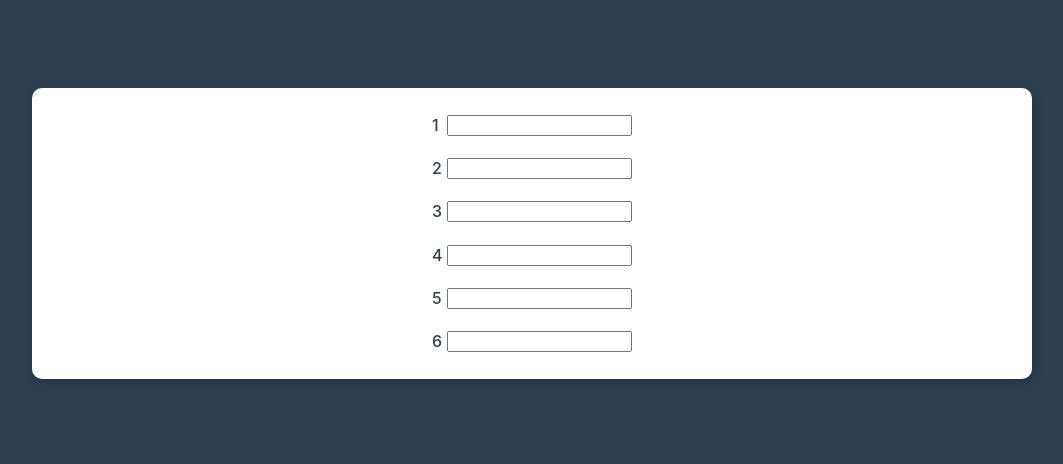
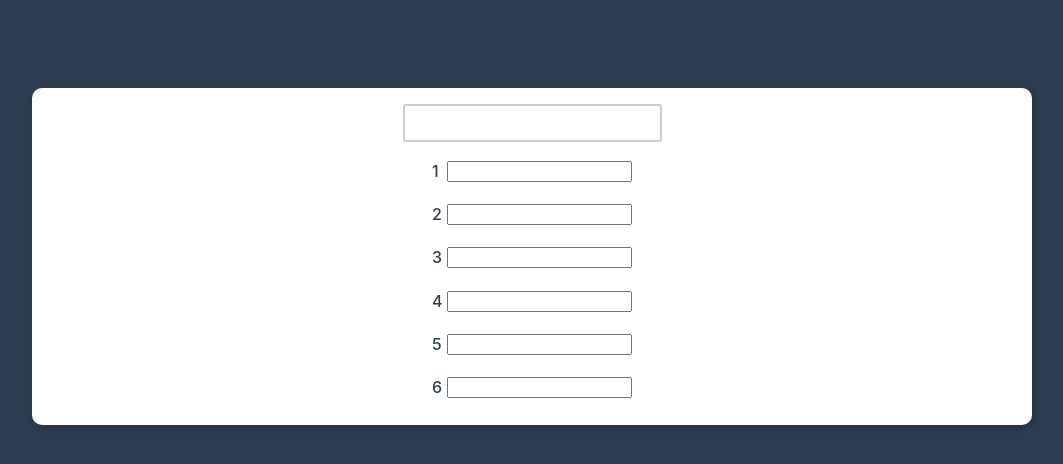
Before and after one commit to andrew1k/WebProjInU, a plain HTML site: page 003_1/index.html in a window 1280 px wide. Shown: the whole page, without its empty margins (108-1171 px from the left). Drawn offline with nearby package versions, Linux system fonts and the light colour scheme.

Commit message:
Finish this part

```diff
--- a/003_1/app.js
+++ b/003_1/app.js
@@ -1,5 +1,6 @@
 Vue.createApp({
-    data: () => ({
+    data() {
+        return {
             title: 'I am Groot',
             person: {
                 name: 'Meg',
@@ -7,5 +8,10 @@ Vue.createApp({
                 age: 24
             },
             items: [1, 2, 3, 4, 5, 6]
-    })
+        }},
+    methods: {
+        // addItem() {
+        //     this.$refs.myInput.value
+        // }
+    }
 }).mount('#app')
--- a/003_1/index.html
+++ b/003_1/index.html
@@ -17,6 +17,9 @@
 <!--    <h1 v-text="title"></h1>-->
 <!--    <h2 v-once>{{title}}</h2>-->
 <!--    <button class="btn" @click="title = 'We are Groot'">Change</button>-->
+      <div class="form-control">
+          <input type="text">
+      </div>
     <ul class="list" v-if="items.length">
 <!--      <li class="list-item" v-for="item in 7">{{item}}</li>-->
 <!--      <li class="list-item" v-for="(value, key) in person">{{value}} in {{key}}</li>-->
```
Lines whose indentation alone changed are shown as unchanged.
